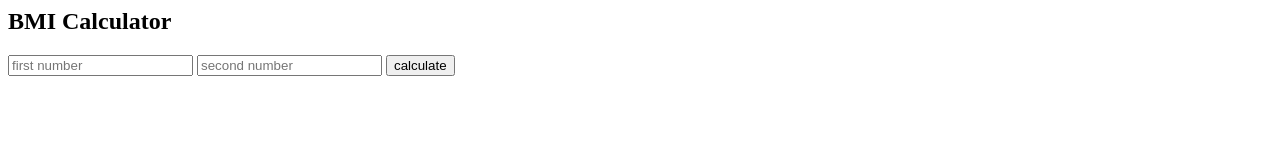
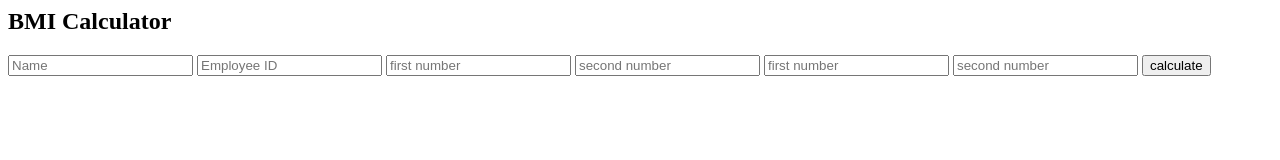
Before and after one commit to ashishkkumar/ShapeAi_Ashish_Kumar_BWD, a website: page index.html in a window 1280 px wide. Drawn offline with Linux system fonts and the light colour scheme.

Commit message:
modified:   index.html

```diff
--- a/index.html
+++ b/index.html
@@ -5,6 +5,10 @@
 <body >
 <h2>BMI Calculator</h1>
 <form action ="/" method ="post" >
+<input type="text" name="num1" placeholder="Name">
+<input type="text" name="num2" placeholder="Employee ID">
+<input type="text" name="num1" placeholder="first number">
+<input type="text" name="num2" placeholder="second number">
 <input type="text" name="num1" placeholder="first number">
 <input type="text" name="num2" placeholder="second number">
 <button type="submit" name="submit"> calculate</button>
```
